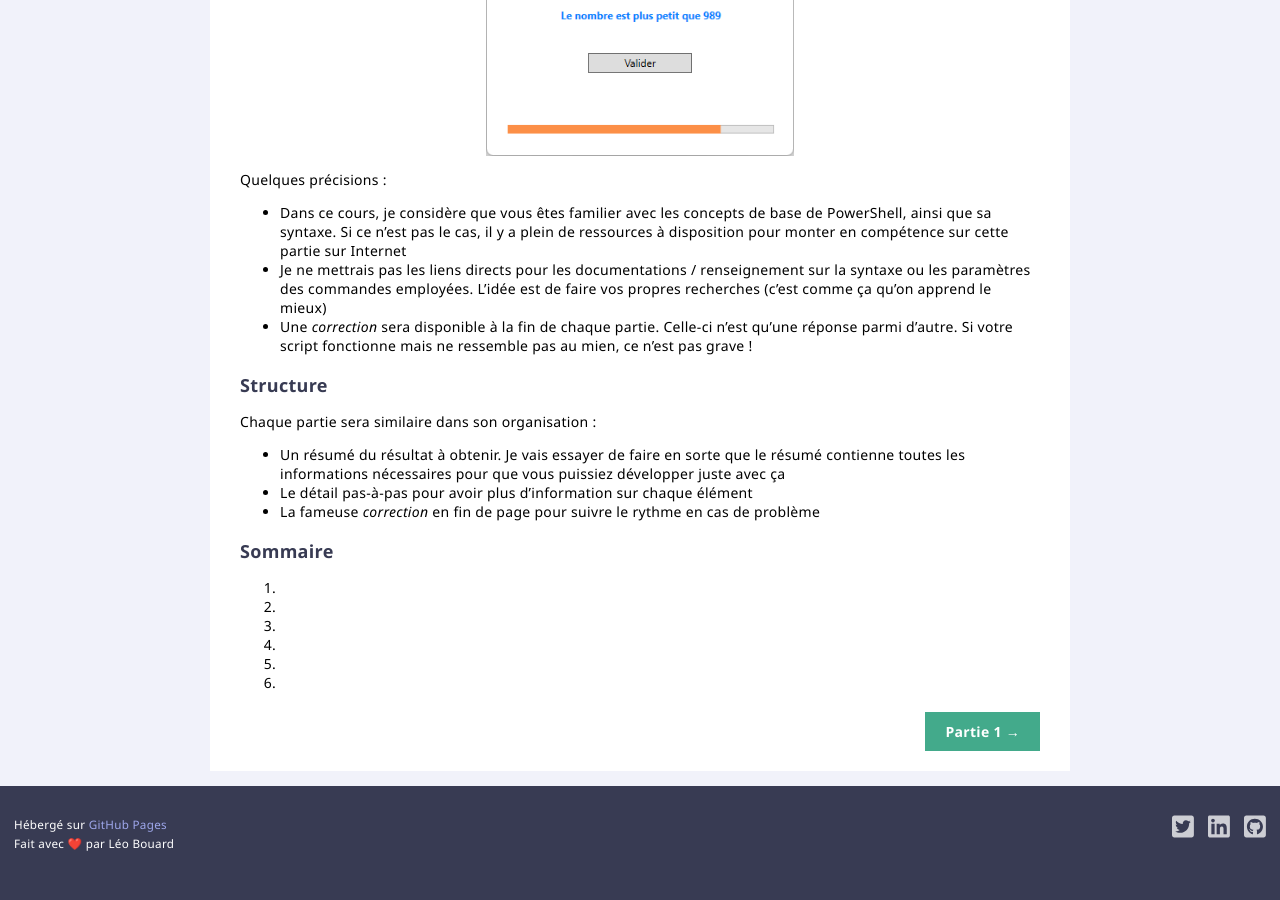
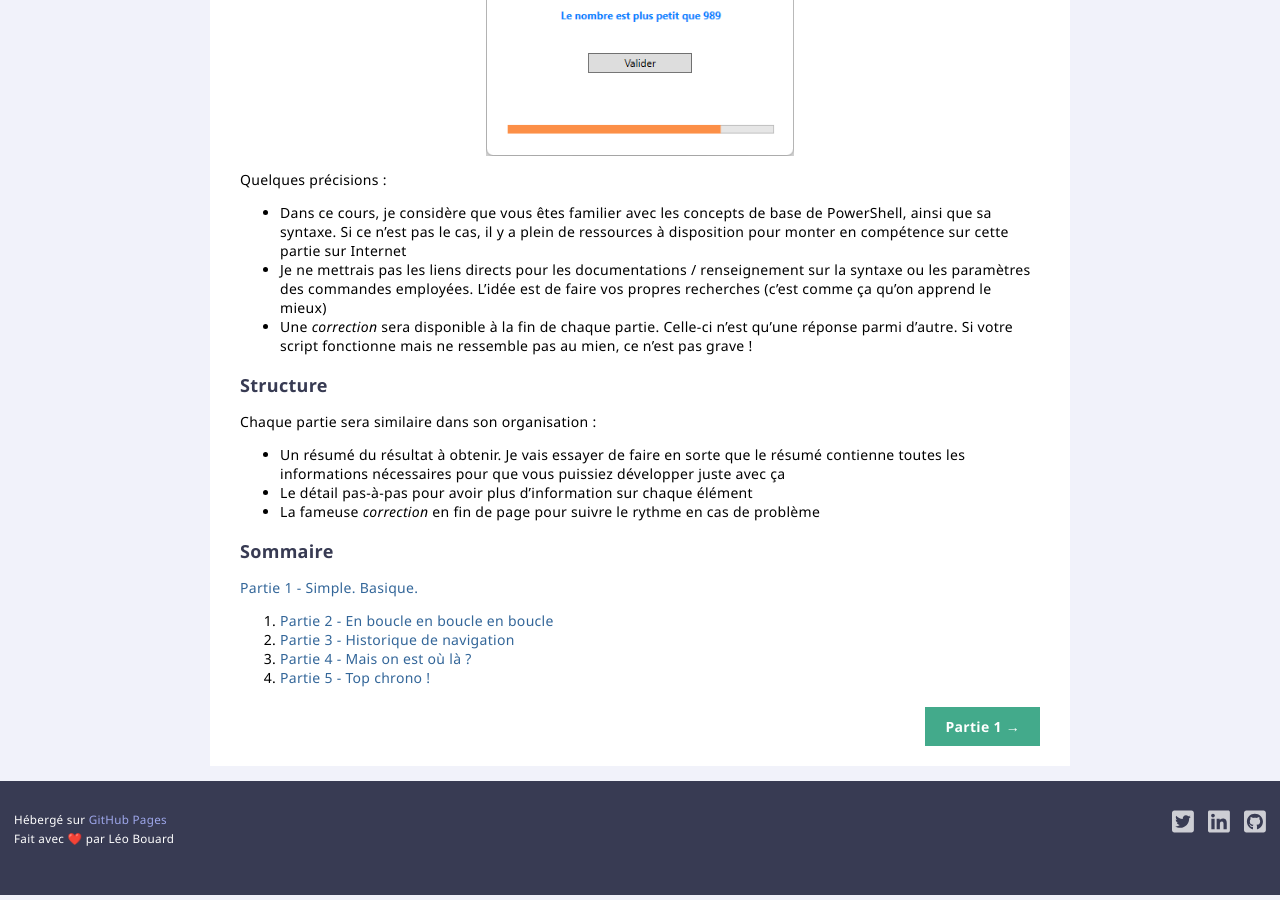
Before and after one commit to leobouard/leobouard.github.io, a Jekyll site: the page built from _posts/2022-10-21-cours-pratique-posh-0.md, in a window 1280 px wide and 900 px high, scrolled down 676 px. Built offline with Jekyll 4.4.1, drawn with Linux system fonts in a browser that asks for light colours.

Commit message:
Update titles

```diff
--- a/_posts/2022-10-21-cours-pratique-posh-0.md
+++ b/_posts/2022-10-21-cours-pratique-posh-0.md
@@ -31,13 +31,11 @@ Chaque partie sera similaire dans son organisation :
 
 ## Sommaire
 
-<ol>
-    {% for post in site.posts %}
-        {% if post.id contains "cours-pratique-posh" %}
-            <li>{{ post.Title }}</li>
-        {% endif %}
-    {% endfor %}
-</ol>
+   [Partie 1 - Simple. Basique.](/2022/10/21/cours-pratique-posh-1)
+2. [Partie 2 - En boucle en boucle en boucle](/2022/10/21/cours-pratique-posh-2)
+3. [Partie 3 - Historique de navigation](/2022/10/26/cours-pratique-posh-3)
+4. [Partie 4 - Mais on est où là ?](/2022/10/26/cours-pratique-posh-4)
+5. [Partie 5 - Top chrono !](/2022/10/26/cours-pratique-posh-5)
 
 <div class="buttonNext">
     <a href="/2022/10/21/cours-pratique-posh-1">Partie 1 →</a>
```
Also changed, not shown: _posts/2022-10-21-cours-pratique-posh-4.md (deleted, +0 -86 lines), _posts/2022-10-26-cours-pratique-posh-4.md (added, +12 -0 lines), _posts/2022-10-26-cours-pratique-posh-5.md (added, +34 -0 lines), _posts/2022-12-31-cours-pratique-posh-X.md (renamed from _posts/2022-10-21-cours-pratique-posh-X.md).
